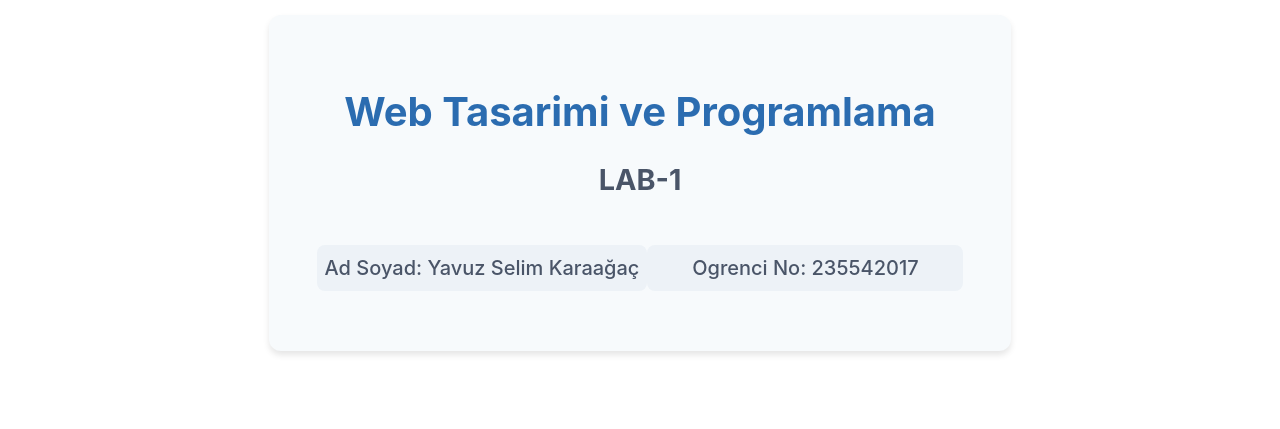
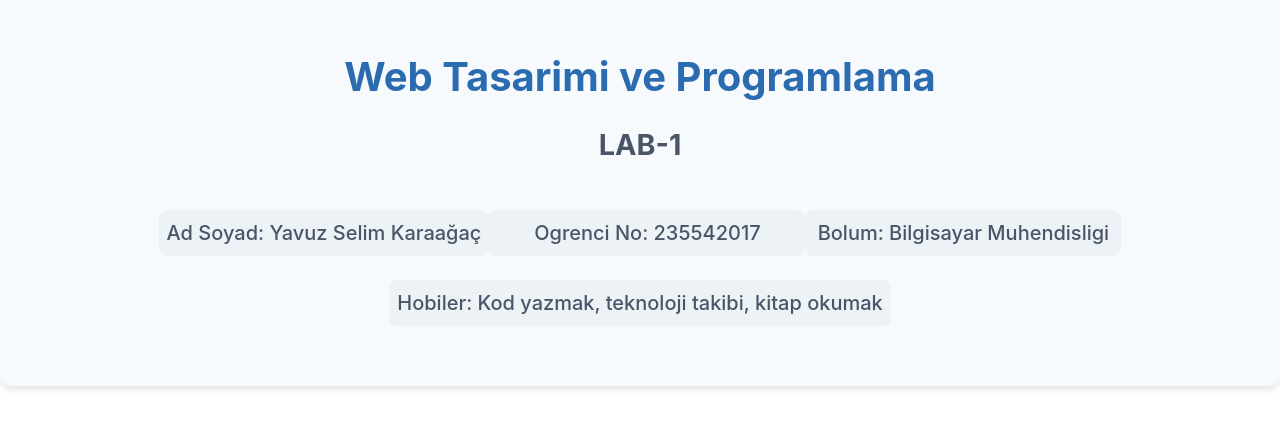
Before and after one commit to yavuzskaraagac/web_lab_uygulamalari, a React (Vite) app: page / in a window 1280 px wide. Shown: the part 217-646 px from the top of the page. Built offline with nearby package versions, Linux system fonts and the light colour scheme.

Commit message:
feat: add personal details to homepage

```diff
--- a/src/App.tsx
+++ b/src/App.tsx
@@ -7,6 +7,8 @@ function App() {
       <h2>LAB-1</h2>
       <p>Ad Soyad: Yavuz Selim Karaağaç</p>
       <p>Ogrenci No: 235542017</p>
+      <p>Bolum: Bilgisayar Muhendisligi</p>
+      <p>Hobiler: Kod yazmak, teknoloji takibi, kitap okumak</p>
     </div>
   )
 }
```
